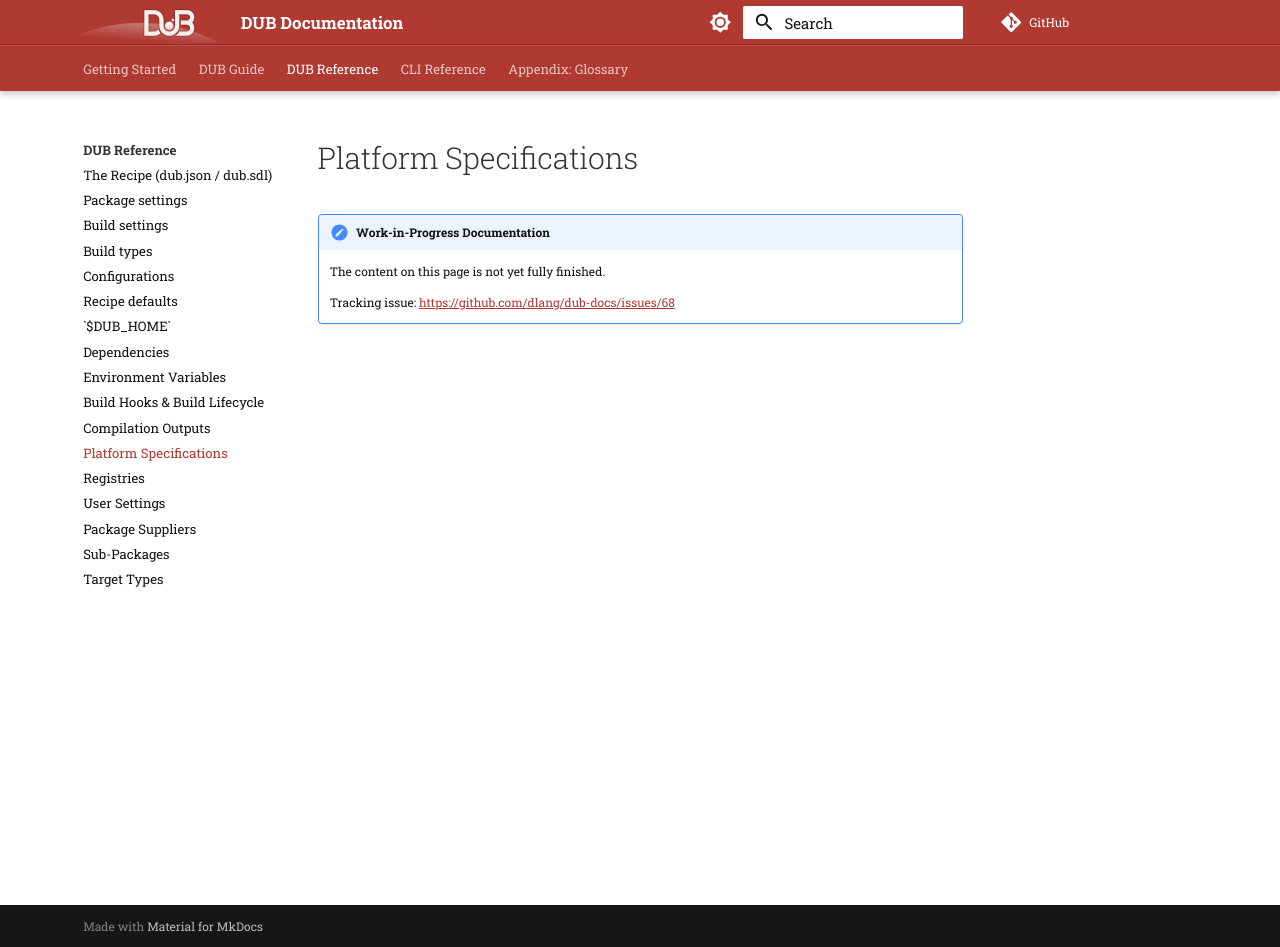
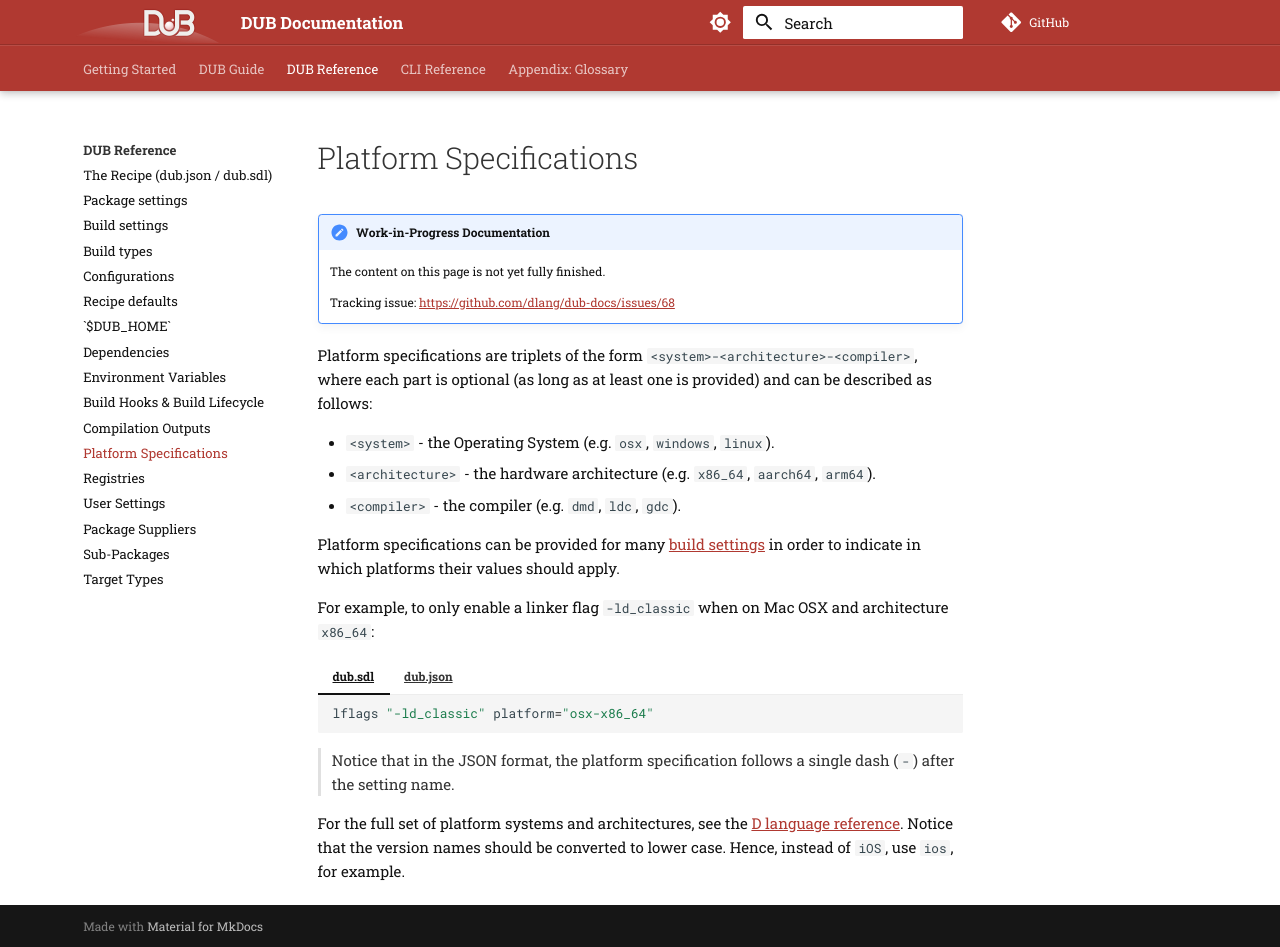
Before and after one commit to dlang/dub-docs, an MkDocs documentation site: the page built from docs/dub-reference/platform_specifications.md, in a window 1280 px wide and 947 px high. Built offline with MkDocs 1.6.1 and Material for MkDocs 9.7.7, drawn with Linux system fonts in a browser that asks for light colours; comment, search, counter and statistics services are not loaded.

Commit message:
Basic platform specifications documentation.

````diff
--- a/docs/dub-reference/platform_specifications.md
+++ b/docs/dub-reference/platform_specifications.md
@@ -5,3 +5,33 @@
     The content on this page is not yet fully finished.
 
     Tracking issue: <https://github.com/dlang/dub-docs/issues/68>
+
+Platform specifications are triplets of the form `<system>-<architecture>-<compiler>`, where each part is optional (as long as at least one is provided)
+and can be described as follows:
+
+* `<system>` - the Operating System (e.g. `osx`, `windows`, `linux`).
+* `<architecture>` - the hardware architecture (e.g. `x86_64`, `aarch64`, `arm64`).
+* `<compiler>` - the compiler (e.g. `dmd`, `ldc`, `gdc`).
+
+Platform specifications can be provided for many [build settings](build_settings.md) in order to indicate in which platforms their values should apply.
+
+For example, to only enable a linker flag `-ld_classic` when on Mac OSX and architecture `x86_64`:
+
+=== "dub.sdl"
+
+    ```sdl
+    lflags "-ld_classic" platform="osx-x86_64"
+    ```
+
+=== "dub.json"
+
+    ```json
+    {
+        "lflags-osx-x86_64": ["-ld_classic"],
+    }
+    ```
+
+> Notice that in the JSON format, the platform specification follows a single dash (`-`) after the setting name.
+
+For the full set of platform systems and architectures, see the [D language reference](http://dlang.org/version.html#PredefinedVersions).
+Notice that the version names should be converted to lower case. Hence, instead of `iOS`, use `ios`, for example.
````
